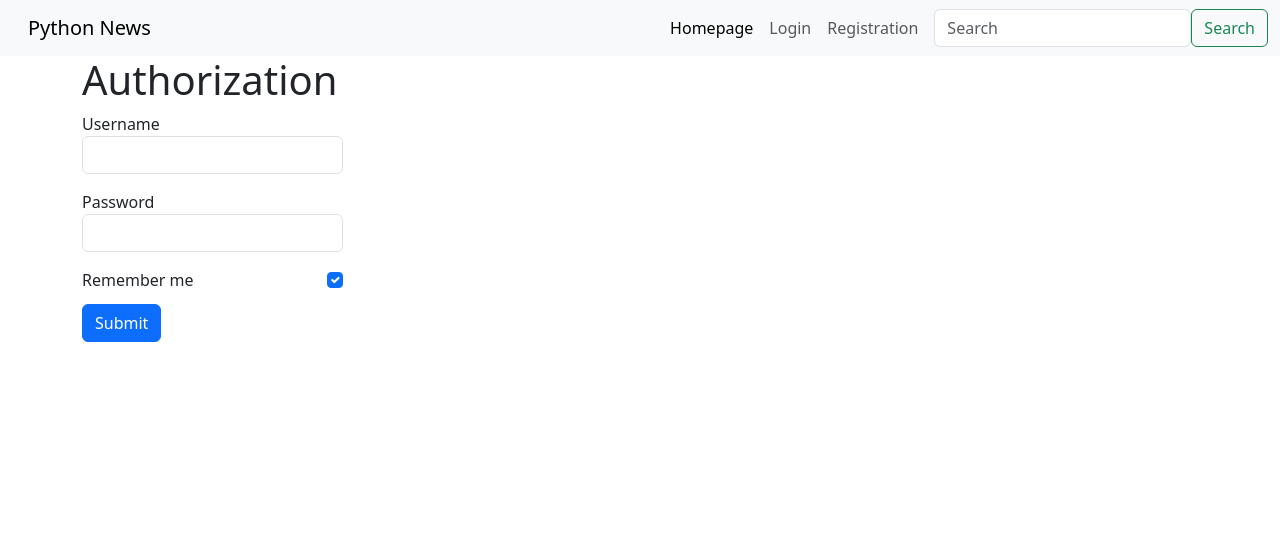
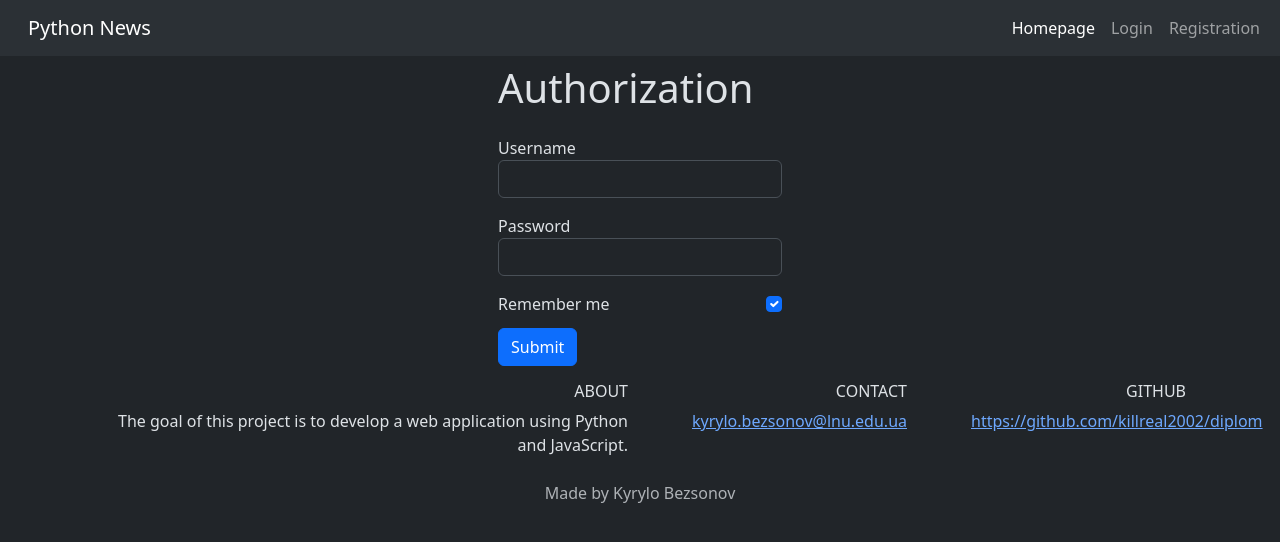
Before and after one commit to killreal2002/diplom, a Flask app: page /users/login in a window 1280 px wide. Shown: the top 542 px of the page. Run offline with Flask 3, Linux system fonts and the light colour scheme.

Commit message:
Changed color of website to black, fixed problem with login redirect, changed login and sing up pages

```diff
--- a/webapp/templates/base.html
+++ b/webapp/templates/base.html
@@ -11,13 +11,37 @@
     <link rel="stylesheet" href="{{url_for('static', filename='style.css')}}">
     <title>{{ page_title }}</title>
   </head>
-  <body>
+  <body data-bs-theme="dark">
     {% include 'menu.html' %}
     <div class = "container">
-        <h1>{{ page_title }}</h1>
         {% block content %}{% endblock %}
 
     </div>
+    <footer class="bg-dark text-center text-lg-start py-2">
+  <div class="container">
+    <div class="row">
+      <div class="col-lg-6 col-md-12 mb-4 mb-md-0">
+        <h6 class="text-uppercase">About</h6>
+        <p>The goal of this project is to develop a web application using Python and JavaScript.</p>
+      </div>
+      <div class="col-lg-3 col-md-6 mb-4 mb-md-0">
+        <h6 class="text-uppercase">Contact</h6>
+        <ul class="list-unstyled mb-0">
+          <li><a href="mailto:kyrylo.bezsonov@lnu.edu.ua">kyrylo.bezsonov@lnu.edu.ua</a></li>
+        </ul>
+      </div>
+      <div class="col-lg-3 col-md-6 mb-4 mb-md-0">
+        <h6 class="text-uppercase">GitHub</h6>
+        <ul class="list-unstyled mb-0">
+          <li><a href="https://github.com/killreal2002/diplom">https://github.com/killreal2002/diplom</a></li>
+        </ul>
+      </div>
+    </div>
+  </div>
+  <div class="text-center p-2 text-muted">
+    Made by Kyrylo Bezsonov
+  </div>
+</footer>
     <!-- Optional JavaScript; choose one of the two! -->
 
     <!-- Option 1: Bootstrap Bundle with Popper -->
--- a/webapp/templates/menu.html
+++ b/webapp/templates/menu.html
@@ -1,4 +1,4 @@
-<nav class="navbar navbar-expand-lg bg-body-tertiary">
+<nav class="navbar navbar-expand-lg bg-body-tertiary" data-bs-theme="dark">
     <div class="container-fluid">
       <a class="navbar-brand" href="/">Python News</a>
       <button class="navbar-toggler" type="button" data-bs-toggle="collapse" data-bs-target="#navbarSupportedContent" aria-controls="navbarSupportedContent" aria-expanded="false" aria-label="Toggle navigation">
@@ -32,10 +32,6 @@
 
 
         </ul>
-        <form class="d-flex" role="search">
-          <input class="form-control me-2" type="search" placeholder="Search" aria-label="Search">
-          <button class="btn btn-outline-success" type="submit">Search</button>
-        </form>
       </div>
     </div>
   </nav>
--- a/webapp/templates/news/index.html
+++ b/webapp/templates/news/index.html
@@ -1,6 +1,7 @@
 {% extends 'base.html' %}
 
 {% block content %}
+    <h1>{{ page_title }}</h1>
     <div class="row">
         <div class ="col-8">
             {% include('messages.html') %}
@@ -13,9 +14,10 @@
 
         </div>
         <div class="col-4">
-            <h2>Weather report</h2>
+            <h2>Current weather in Lviv,Ukraine</h2>
             {% if weather %}
-                Temperature: {{ weather.temp_C }}, feels like {{ weather.FeelsLikeC }}
+                <p>Temperature: {{ weather.temp_C }}, feels like {{ weather.FeelsLikeC }}</p>
+                <p>Weather description : {{ weather.weatherDesc[0]['value'] }}</p>
             {% else %}
                 Weather forecast temporarly unavailible
             {% endif %}
--- a/webapp/templates/user/login.html
+++ b/webapp/templates/user/login.html
@@ -1,8 +1,9 @@
 {% extends 'base.html' %}
 
 {% block content %}
+        <h1><div class="mx-auto p-2" style="width: 300px;">{{ page_title }}</div></h1>
         <div class="row">
-            <div class ="col-3">
+            <div class="mx-auto p-2" style="width: 300px;">
                 {% include('messages.html') %}
                 <form action="{{ url_for('user.process_login') }}" method="POST">
                     {{ form.hidden_tag() }}
--- a/webapp/templates/user/registration.html
+++ b/webapp/templates/user/registration.html
@@ -1,9 +1,10 @@
 {% extends 'base.html' %}
 
 {% block content %}
+        <h1><div class="mx-auto p-2" style="width: 300px;">{{ page_title }}</div></h1>
         {% include('messages.html') %}
-        <div class="row">
-            <div class ="col-4">
+        <div class="row" >
+            <div class="mx-auto p-2" style="width: 300px;">
                 <form action="{{ url_for('user.process_reg') }}" method="POST">
                     {{ form.hidden_tag() }}
                     <div class="mb-3">
--- a/webapp/user/views.py
+++ b/webapp/user/views.py
@@ -25,7 +25,7 @@ def process_login():
         if user and user.check_password(form.password.data):
             login_user(user, remember=form.remember_me.data)
             flash("You are logged in")
-            return redirect(get_redirect_target())
+            return redirect(url_for('news.index'))
 
     flash('Mistake in username or password')
     return redirect(url_for('user.login'))
```
